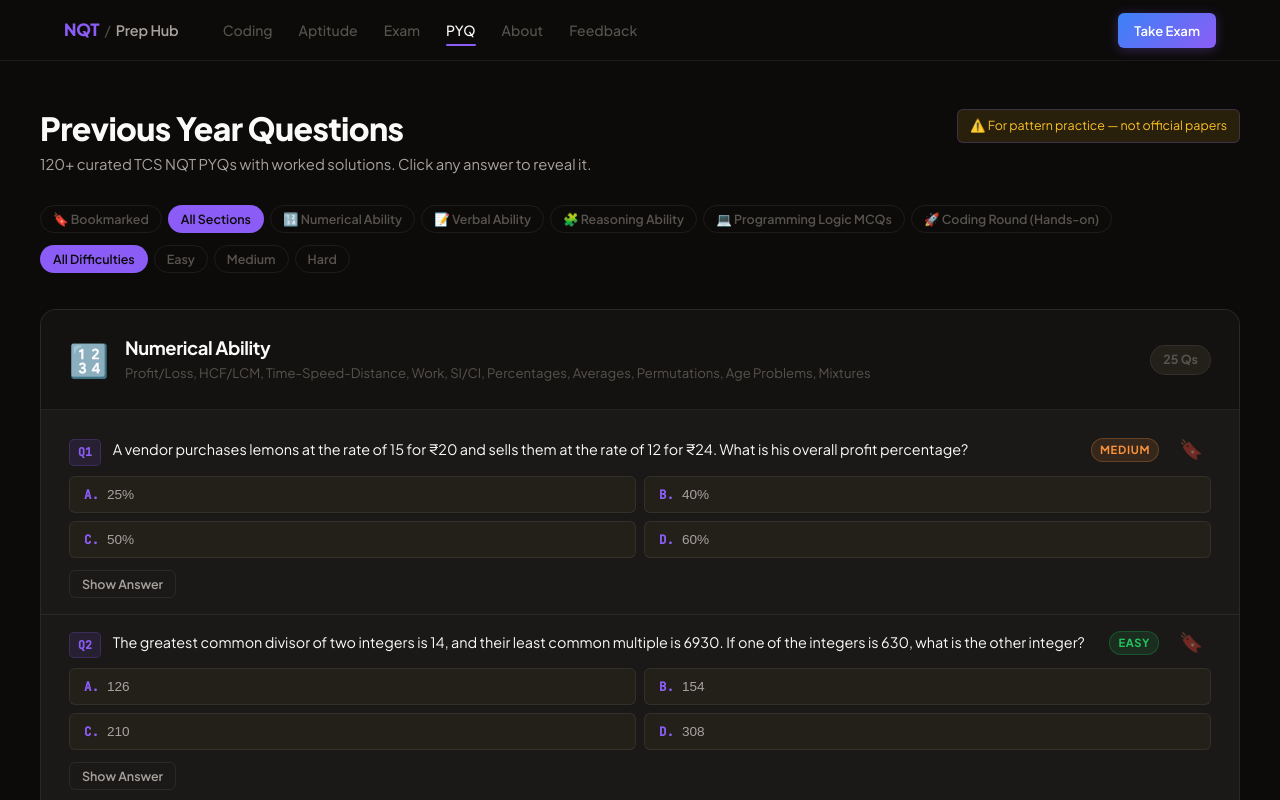
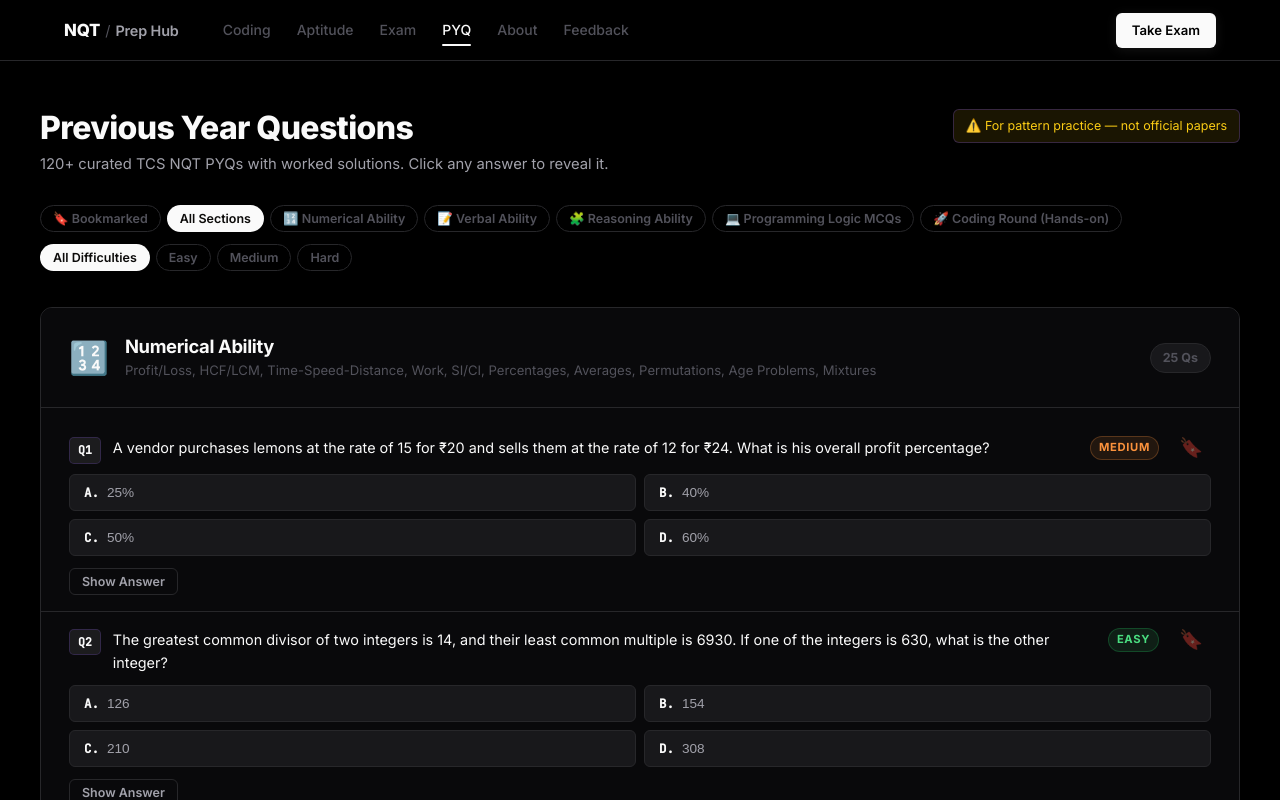
Before and after one commit to AkashSundaramoorthi/tcsnqtprep, a Next.js app: page /pyq in a window 1280 px wide. Shown: the top 800 px of the page. Built offline with nearby package versions, Linux system fonts and the light colour scheme.

Commit message:
Refine UI theme: Update to Inter font and 21st.dev inspired sleek zinc palette

```diff
--- a/src/app/globals.css
+++ b/src/app/globals.css
@@ -1,54 +1,54 @@
-@import url('https://fonts.googleapis.com/css2?family=Plus+Jakarta+Sans:wght@400;500;600;700;800&family=JetBrains+Mono:ital,wght@0,400;0,500;1,400&display=swap');
+@import url('https://fonts.googleapis.com/css2?family=Inter:wght@400;500;600;700;800&family=JetBrains+Mono:ital,wght@0,400;0,500;1,400&display=swap');
 
 :root {
-  /* Background scale — warm dark charcoal */
-  --bg: #0c0b0a;
-  --bg-2: #131210;
-  --surface: #1a1917;
-  --surface-2: #222018;
+  /* Background scale — sleek zinc neutral */
+  --bg: #000000;
+  --bg-2: #09090b;
+  --surface: #09090b;
+  --surface-2: #18181b;
 
   /* Borders */
-  --border: rgba(255,255,255,0.07);
-  --border-hover: rgba(255,255,255,0.14);
+  --border: #27272a;
+  --border-hover: #3f3f46;
 
-  /* Brand — violet / blue-purple */
-  --accent: #8b5cf6;
-  --accent-dim: rgba(139,92,246,0.12);
-  --accent-glow: rgba(139,92,246,0.2);
+  /* Brand — sleek monochrome */
+  --accent: #fafafa;
+  --accent-dim: rgba(250, 250, 250, 0.08);
+  --accent-glow: rgba(250, 250, 250, 0.15);
 
   /* Semantic colors */
-  --green: #22c55e;
-  --green-dim: rgba(34,197,94,0.12);
-  --red: #ef4444;
-  --red-dim: rgba(239,68,68,0.12);
+  --green: #4ade80;
+  --green-dim: rgba(74, 222, 128, 0.1);
+  --red: #f87171;
+  --red-dim: rgba(248, 113, 113, 0.1);
   --orange: #fb923c;
-  --orange-dim: rgba(251,146,60,0.12);
+  --orange-dim: rgba(251, 146, 60, 0.1);
   --blue: #60a5fa;
-  --blue-dim: rgba(96,165,250,0.12);
+  --blue-dim: rgba(96, 165, 250, 0.1);
   --purple: #c084fc;
-  --purple-dim: rgba(192,132,252,0.12);
-  --yellow: #fbbf24;
-  --yellow-dim: rgba(251,191,36,0.12);
+  --purple-dim: rgba(192, 132, 252, 0.1);
+  --yellow: #facc15;
+  --yellow-dim: rgba(250, 204, 21, 0.1);
 
   /* Text */
-  --text: #fafaf9;
-  --text-2: #a8a29e;
-  --text-3: #57534e;
+  --text: #fafafa;
+  --text-2: #a1a1aa;
+  --text-3: #52525b;
 
   /* Shape */
-  --radius: 10px;
-  --radius-lg: 16px;
+  --radius: 8px;
+  --radius-lg: 12px;
   --radius-sm: 6px;
 
   /* Elevation */
-  --shadow: 0 4px 20px rgba(0,0,0,0.5);
-  --shadow-lg: 0 8px 40px rgba(0,0,0,0.6);
+  --shadow: 0 4px 20px rgba(0,0,0,0.8);
+  --shadow-lg: 0 8px 40px rgba(0,0,0,0.9);
 }
 
 *, *::before, *::after { box-sizing: border-box; margin: 0; padding: 0; }
 html { scroll-behavior: smooth; }
 body {
-  font-family: 'Plus Jakarta Sans', system-ui, -apple-system, sans-serif;
+  font-family: 'Inter', system-ui, -apple-system, sans-serif;
   background: var(--bg);
   color: var(--text);
   line-height: 1.6;
@@ -65,7 +65,7 @@
 a { color: inherit; text-decoration: none; }
 
 .gradient-text {
-  background: linear-gradient(135deg, #3b82f6 0%, #8b5cf6 100%);
+  background: linear-gradient(135deg, #ffffff 0%, #a1a1aa 100%);
   -webkit-background-clip: text;
   -webkit-text-fill-color: transparent;
   background-clip: text;
@@ -87,11 +87,11 @@
   white-space: nowrap;
 }
 .btn-primary {
-  background: linear-gradient(135deg, #3b82f6 0%, #8b5cf6 100%);
-  color: #fff;
-  box-shadow: 0 2px 12px rgba(139,92,246,0.3);
+  background: var(--accent);
+  color: var(--bg);
+  box-shadow: 0 2px 12px rgba(255,255,255,0.08);
 }
-.btn-primary:hover { background: linear-gradient(135deg, #2563eb 0%, #7c3aed 100%); box-shadow: 0 4px 20px rgba(139,92,246,0.4); }
+.btn-primary:hover { background: #e4e4e7; box-shadow: 0 4px 20px rgba(255,255,255,0.12); }
 .btn-primary:active { transform: scale(0.98); }
 .btn-ghost {
   background: transparent;
@@ -165,8 +165,8 @@
   font-family: inherit;
   transition: all 0.15s;
 }
-.filter-pill:hover { border-color: var(--border-hover); color: var(--text-2); }
-.filter-pill.active { background: var(--accent); color: #0c0b0a; border-color: transparent; }
+.filter-pill:hover { border-color: var(--border-hover); color: var(--text); }
+.filter-pill.active { background: var(--accent); color: var(--bg); border-color: transparent; }
 
 /* ─── Code block (pre) ────────────────────────────── */
 .code-block {
```
